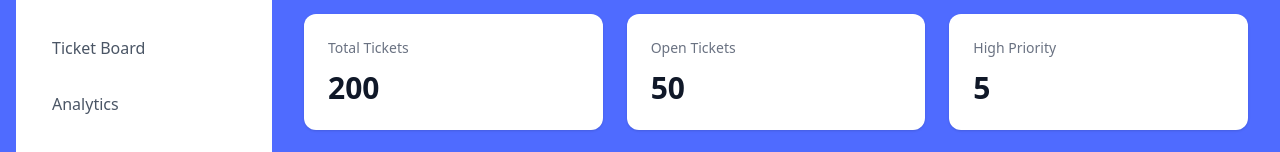
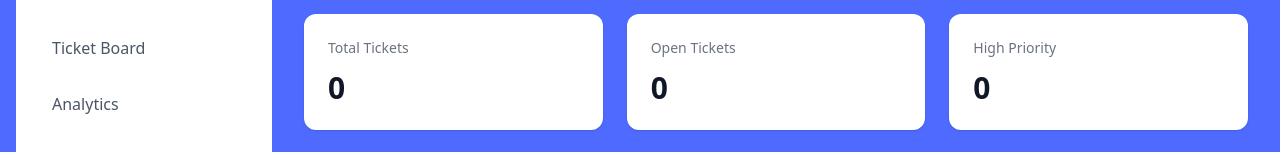
Before and after one commit to mraryapravin/context-ai, a Next.js app: page / in a window 1280 px wide. Shown: the part 198-350 px from the top of the page. Built offline with nearby package versions, Linux system fonts and the light colour scheme; no server answers; the database is empty.

Commit message:
Connect dashboard's statistics to live ticket data

```diff
--- a/app/page.tsx
+++ b/app/page.tsx
@@ -1,19 +1,18 @@
+
+import { Suspense } from "react";
 import StatCard from "@/components/dashboard/StatCard";
+import TicketStats from "@/components/dashboard/TicketStats";
 import Sidebar from "@/components/layout/Sidebar";
 import Topbar from "@/components/layout/Topbar";
 
 export default function Home() {
   return (
     <div className="flex min-h-screen bg-[#4f6bff] p-4 gap-4">
-      {/* Left navigation */}
       <Sidebar />
 
-      {/* Main application area */}
       <div className="flex min-w-0 flex-1 flex-col gap-4">
-        {/* Top navigation */}
         <Topbar />
 
-        {/* Dashboard content */}
         <main className="flex-1 p-4">
           <h2 className="text-2xl font-semibold text-white">
             Your support dashboard
@@ -24,12 +23,18 @@ export default function Home() {
           </p>
 
           <div className="mt-8 grid grid-cols-1 gap-6 md:grid-cols-3">
-            <StatCard title="Total Tickets" value={200} />
-            <StatCard title="Open Tickets" value={50} />
-            <StatCard title="High Priority" value={5} />
+            <Suspense
+              fallback={
+                <>
+                  <StatCard title="Total Tickets" value="-" />
+                  <StatCard title="Open Tickets" value="-" />
+                  <StatCard title="High Priority" value="-" />
+                </>
+              }
+            >
+              <TicketStats />
+            </Suspense>
           </div>
-
-
         </main>
       </div>
     </div>
--- a/components/dashboard/StatCard.tsx
+++ b/components/dashboard/StatCard.tsx
@@ -1,6 +1,6 @@
 type StatCardProps = {
     title: string;
-    value: number;
+    value: number | string;
 };
 
 export default function StatCard({title, value}: StatCardProps ) {
--- /dev/null
+++ b/components/dashboard/TicketStats.tsx
@@ -0,0 +1,24 @@
+
+import { prisma } from "@/lib/prisma";
+import StatCard from "./StatCard";
+
+export default async function TicketStats() {
+  const [totalTickets, openTickets, highPriorityTickets] =
+    await Promise.all([
+      prisma.ticket.count(),
+      prisma.ticket.count({
+        where: { status: "OPEN" },
+      }),
+      prisma.ticket.count({
+        where: { priority: "HIGH" },
+      }),
+    ]);
+
+  return (
+    <>
+      <StatCard title="Total Tickets" value={totalTickets} />
+      <StatCard title="Open Tickets" value={openTickets} />
+      <StatCard title="High Priority" value={highPriorityTickets} />
+    </>
+  );
+}
```
